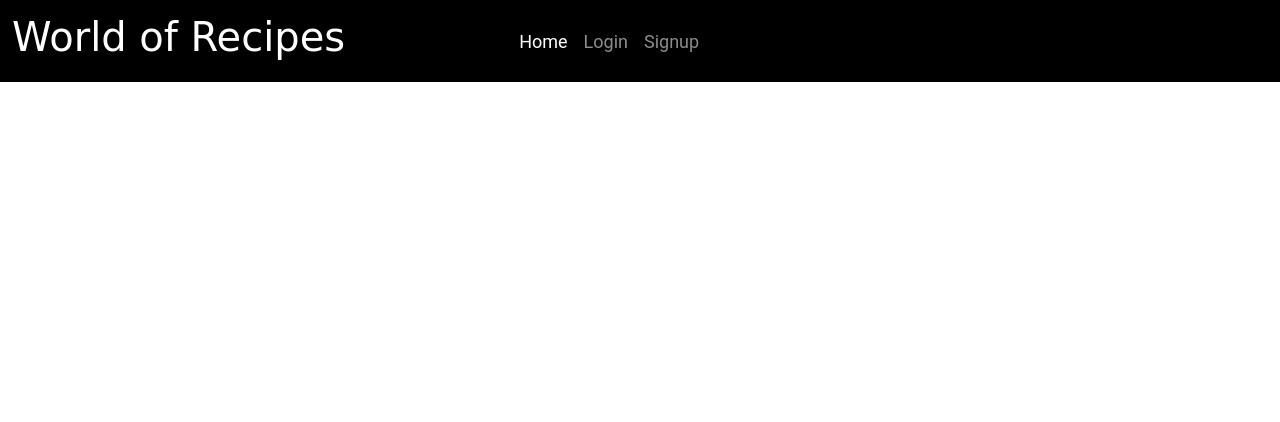
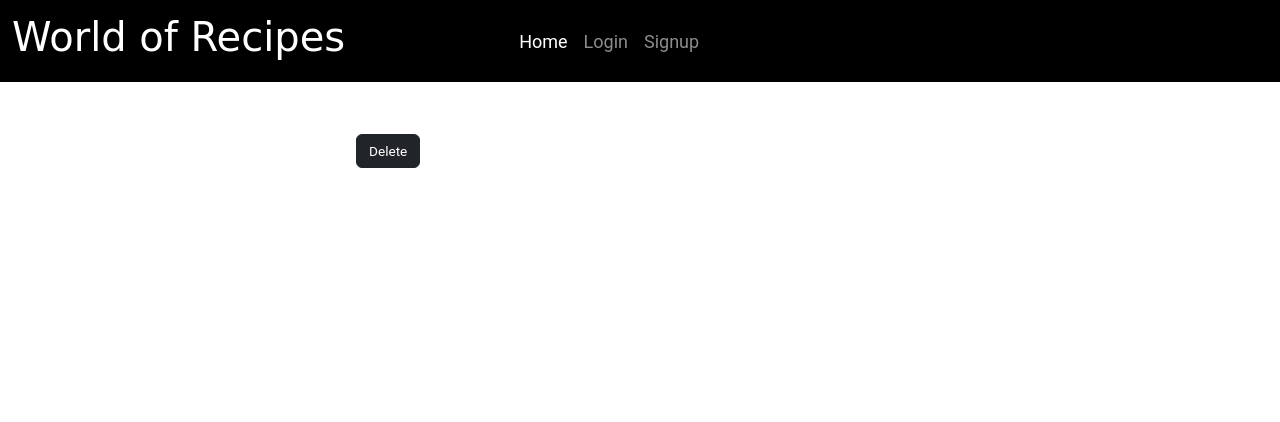
Before and after one commit to Dania2021/world-of-recipes, a Django app: page /recipes/1/ in a window 1280 px wide. Shown: the top 422 px of the page. Run offline with Django 3.2, Linux system fonts and the light colour scheme; tables that the repository leaves empty hold one stand-in row (values such as "Sample post"); some libraries are stand-ins or nearby versions; some web fonts are replaced.

Commit message:
Added form and modal to delete a recipe #9

```diff
--- a/static/css/style.css
+++ b/static/css/style.css
@@ -114,6 +114,7 @@
 @media screen and (min-width: 320px) {
     .btn-dark {
         margin-left: 95px;
+        font-size: 70%;
     }
     footer p {
         font-size: 55%;
@@ -132,6 +133,7 @@
 @media screen and (min-width: 425px) {
     .btn-dark {
         margin-left: 150px;
+        font-size: 85%;
     }
     footer p {
         font-size: 75%;
--- a/templates/recipes.html
+++ b/templates/recipes.html
@@ -6,6 +6,7 @@
  <div class="masthead">
      <div class="container-fluid mb-5">
           <div class="row justify-content-center">
+            <!--To view recipe-->
                <div class="col-md-6">
                     {% if user.is_authenticated %}
                     <div class="card-panel">
@@ -30,15 +31,46 @@
                               <p><span class="fw-bold">Skill Level:</span> {{ recipe.skill_level }}</p>
                               <p><span class="fw-bold">Steps:</span> {{ recipe.steps }}</p>
                            </div>
-                    <div class="text-center">
-                        <a href="{% url 'recipe_edit' recipe.id %}" class="btn btn-dark ms-2">
+
+                           <div class="row text-center">
+                                <!--Update recipe link-->
+                                <div class="col">
+                                    <a href="{% url 'recipe_edit' recipe.id %}" class="btn btn-dark mt-4 up-btn">
                                       Update
                                     </a>
-                        <button class="btn btn-dark" aria-label="Delete my recipe">
-                            Delete</button>
+                                  </div>
+                                {% endif %}
+                                  <div class="col">
+                                    <!--Form Recipe Deletion-->
+                                    <form method="POST" action="{% url 'recipe_delete' recipe.id %}" id="recipe-delete">
+                                       {% csrf_token %}
+                                       <button type="button" class="btn btn-dark mt-4 mx-4" aria-label="Delete recipe" data-bs-toggle="modal" data-bs-target="#modal-confirm-delete">
+                                         Delete
+                                        </button>
+                                     </form>
                                   </div>
                             </div>
-                {% endif %}
+
+                            <!--Modal to delete a recipe-->
+                           <div class="modal" tabindex="-1" id="modal-confirm-delete">
+                              <div class="modal-dialog">
+                                <div class="modal-content">
+                                   <div class="modal-header">
+                                      <h3 class="modal-title">Delete Recipe</h3>
+                                      <button type="button" class="btn-close" data-bs-dismiss="modal" aria-label="Close"></button>
+                                    </div>
+                                    <div class="modal-body">
+                                      <h5>Are you sure you want to delete this recipe?</h5>
+                                      <p>This action cannot be undone.</p>
+                                    </div>
+                                    <div class="modal-footer">
+                                       <button type="button" class="btn btn-dark" data-bs-dismiss="modal" aria-label="Cancel deletion">No</button>
+                                       <button type="submit" class="btn btn-dark ms-4" aria-label="Confirm deletion" form="recipe-delete" data-bs-dismiss="modal">Yes</button>
+                                     </div>
+                                 </div>
+                             </div>
+                          </div>
+                       </div>
                     </div>
                 </div>
           </div>
```
Lines whose indentation alone changed are shown as unchanged.
